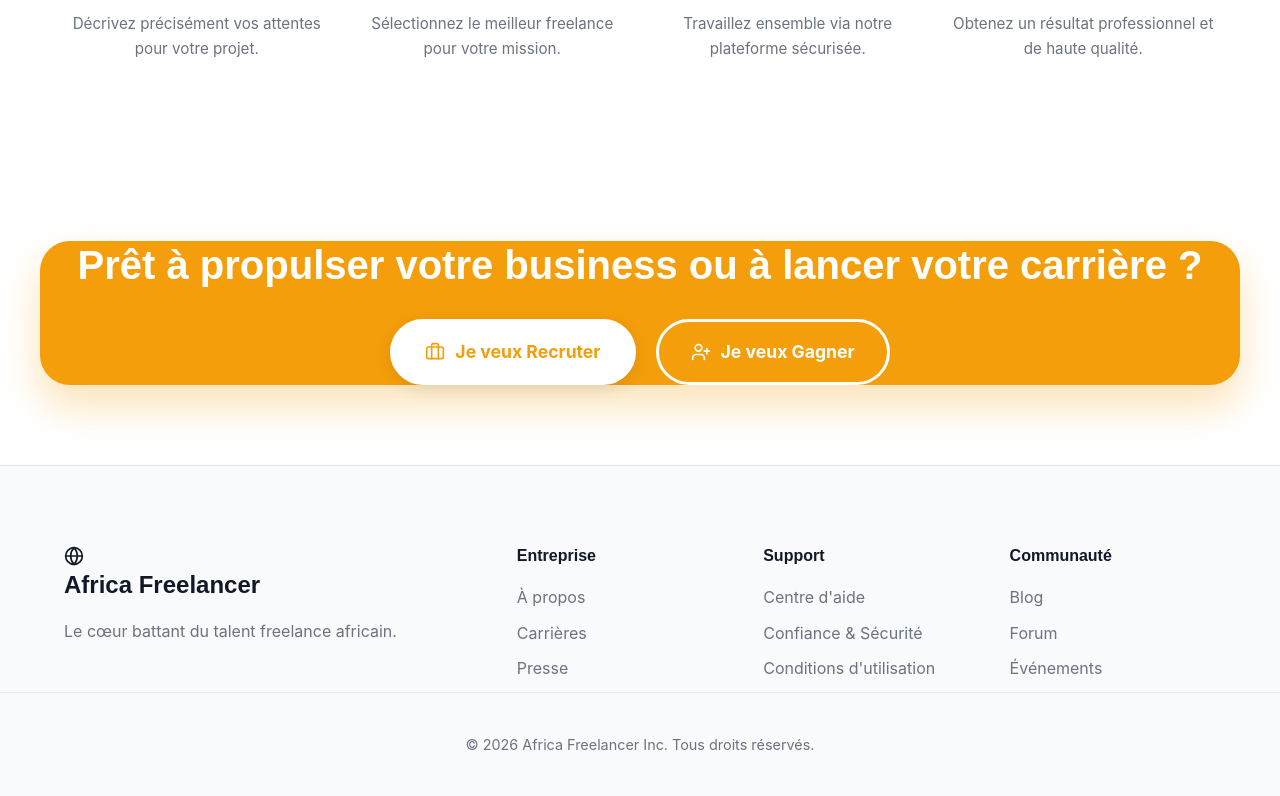
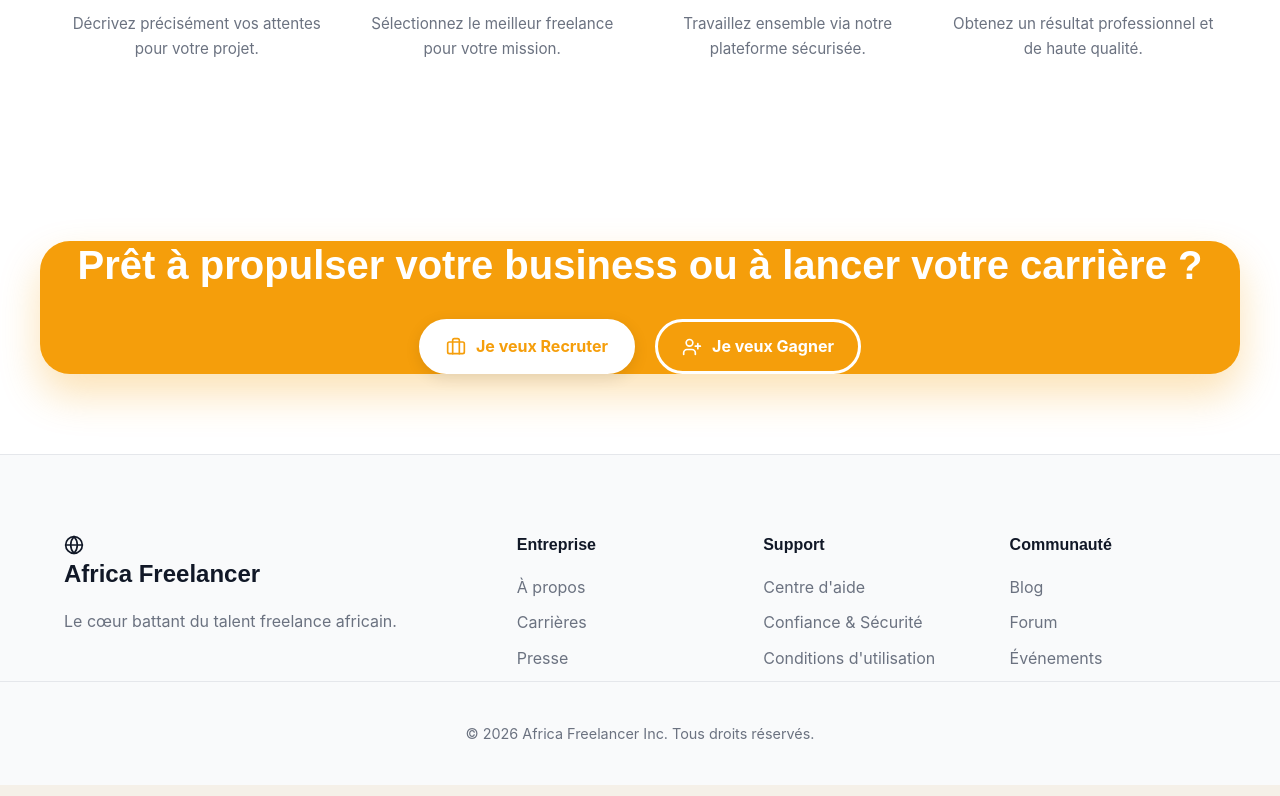
Before and after one commit to ARIS-CODE-0/africa-freelancer, a React (Vite) app: page / in a window 1280 px wide. Shown: the part 1807-2603 px from the top of the page. Built offline with nearby package versions, Linux system fonts and the light colour scheme.

Commit message:
fix: fix overflow and reduce CTA button size

```diff
--- a/src/pages/Home.css
+++ b/src/pages/Home.css
@@ -8,6 +8,8 @@
   color: #111827;
   background-color: #FFFFFF !important;
   min-height: 100vh;
+  overflow-x: hidden;
+  width: 100%;
 }
 
 .landing-page-wrapper * {
@@ -252,7 +254,7 @@
 }
 
 .cta-btn {
-  padding: 16px 32px;
+  padding: 12px 24px;
   border-radius: 50px;
   font-weight: 700;
   text-decoration: none;
@@ -260,7 +262,7 @@
   display: flex;
   align-items: center;
   gap: 10px;
-  font-size: 1.1rem;
+  font-size: 1rem;
 }
 
 .cta-btn-primary {
```
